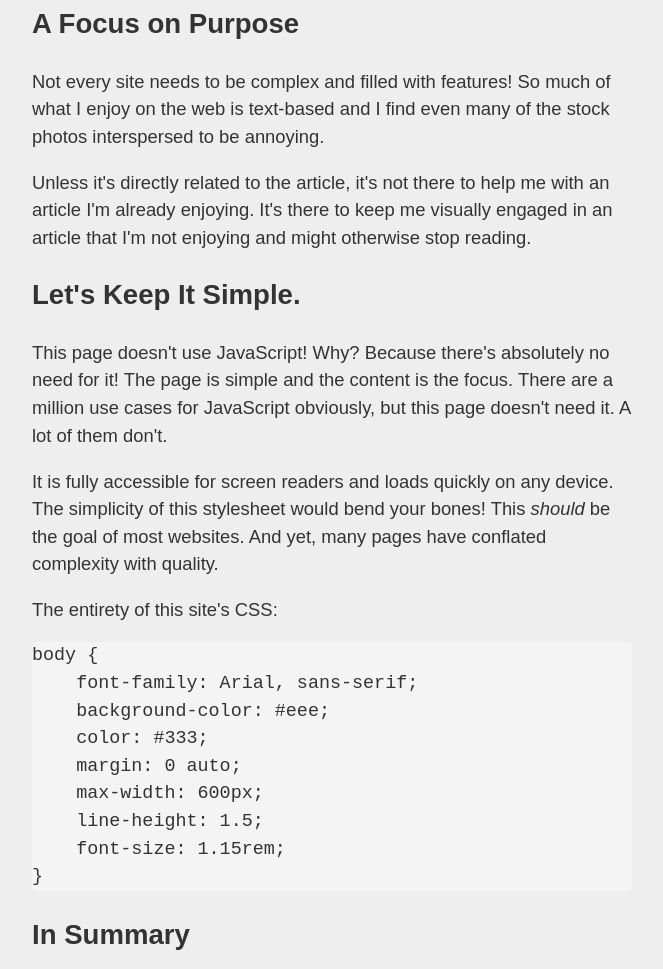
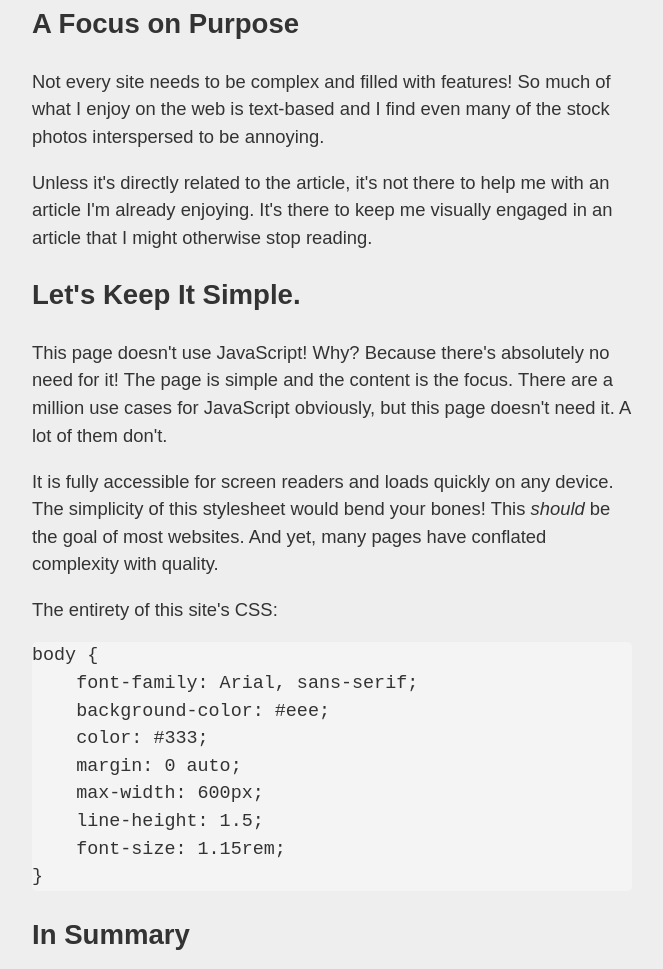
Before and after one commit to jallend1/idealWebsite, a plain HTML site: page index.html in a window 1280 px wide. Shown: the part 885-1854 px from the top of the page, without its empty margins (308-971 px from the left). Drawn offline with Linux system fonts and the light colour scheme.

Commit message:
Edits body text

```diff
--- a/index.html
+++ b/index.html
@@ -67,8 +67,7 @@
         <p>
           Unless it's directly related to the article, it's not there to help me
           with an article I'm already enjoying. It's there to keep me visually
-          engaged in an article that I'm not enjoying and might otherwise stop
-          reading.
+          engaged in an article that I might otherwise stop reading.
         </p>
       </section>
       <section>
@@ -107,7 +106,7 @@
           so many of its modern design principles exist to cover up that many of
           these sites are not very good at their core purpose, so they need to
           employ all manner of techniques to obscure that and keep visitors
-          locked in to content they might otherwise find lacking.
+          locked in to content they might otherwise find unrewarding.
         </p>
       </section>
     </main>
```
